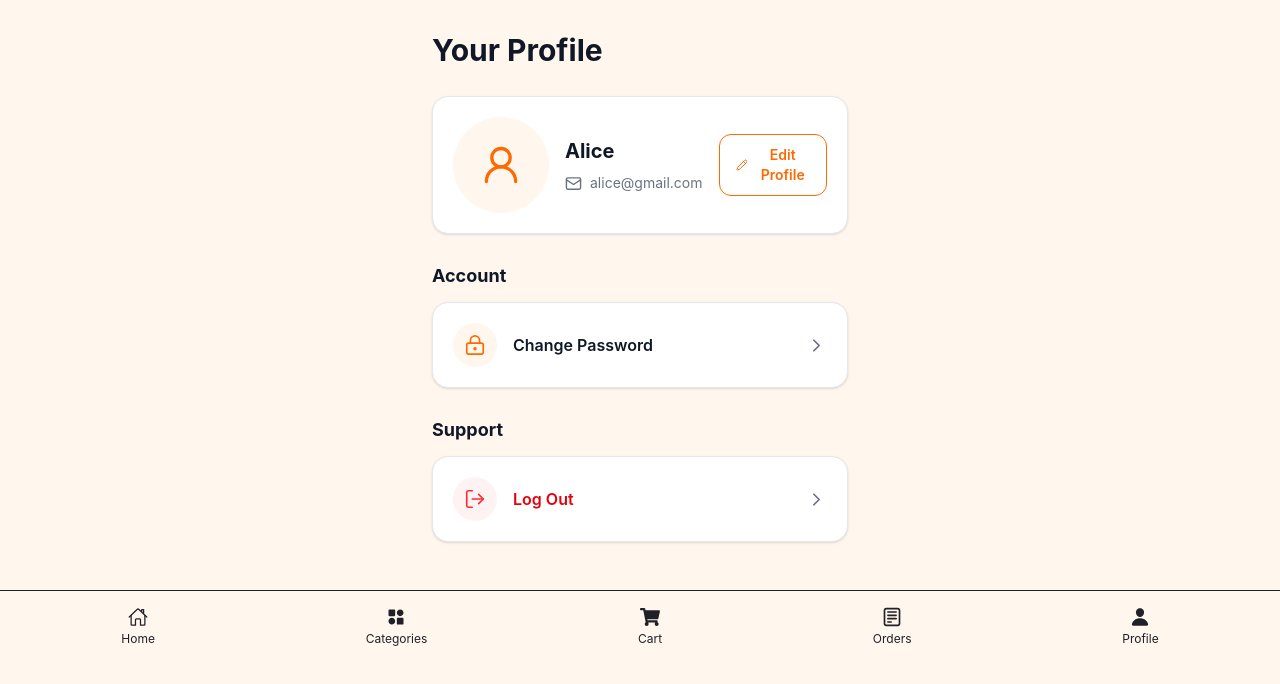
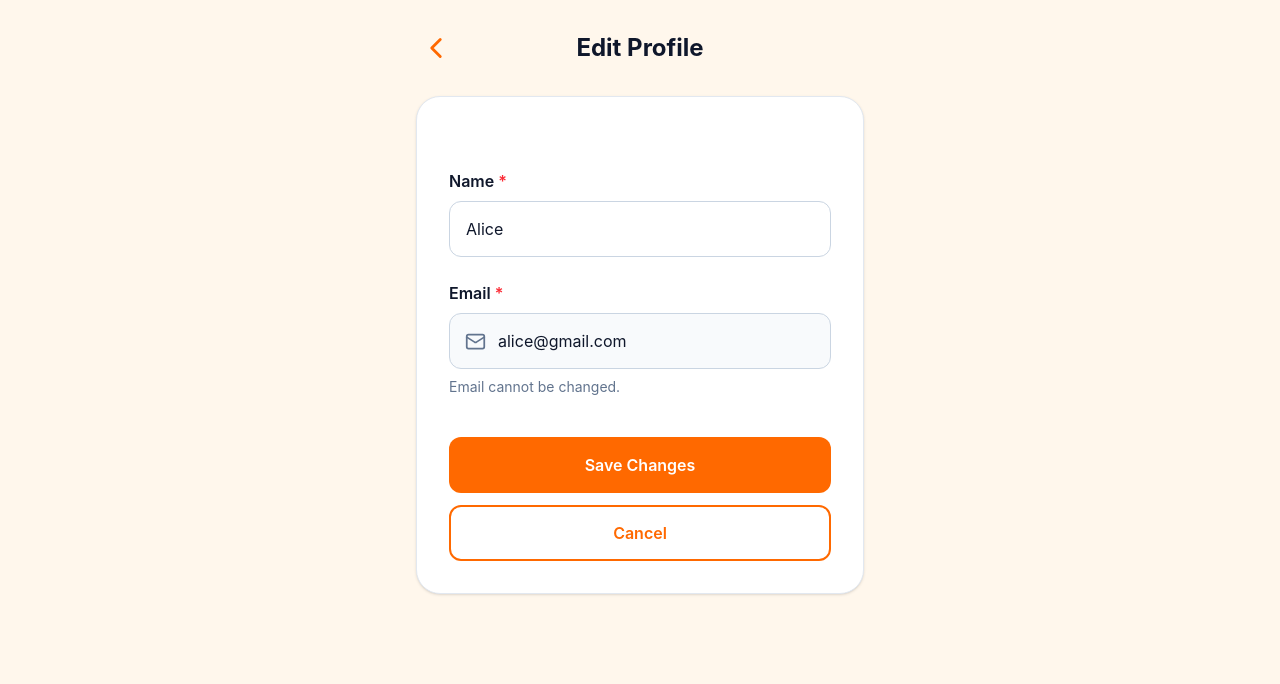
Before and after one commit to tanlerst/FoodCart, a React (Vite) app: page / in a window 1280 px wide. Shown: the top 684 px of the page. Built offline with nearby package versions, Linux system fonts and the light colour scheme.

Commit message:
Temp app tsx to show user edit profile page

```diff
--- a/src/App.tsx
+++ b/src/App.tsx
@@ -24,6 +24,7 @@ import WheelItemPage from "./pages/wheel/WheelItemPage";
 import WheelProvider from "./contexts/WheelContext";
 import WheelResultPage from "./pages/wheel/WheelResultPage";
 import UserProfilePage from "./pages/userProfile/UserProfilePage";
+import UserEditProfilePage from "./pages/userProfile/UserEditProfilePage";
 
 
 export default function App() {
@@ -52,7 +53,8 @@ export default function App() {
   return (
 
     <BrowserRouter>
-      <UserProfilePage/>
+      {/* <UserProfilePage/> */}
+      <UserEditProfilePage/>
     </BrowserRouter>
 
     // <CartProvider>
```
